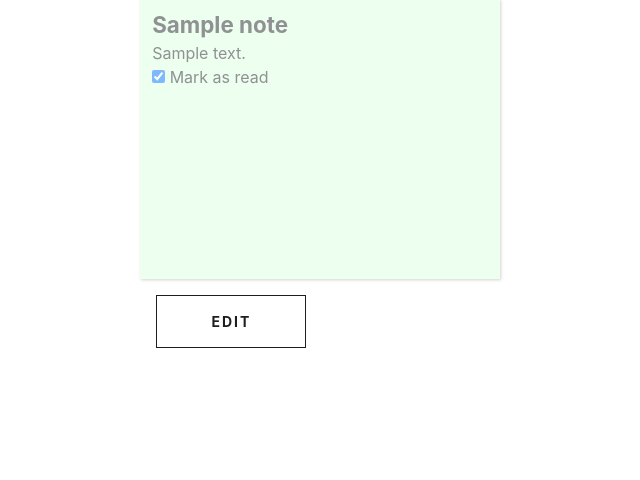
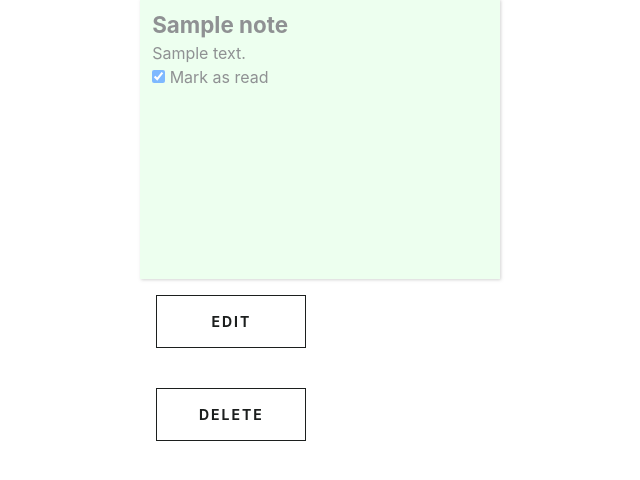
Before and after one commit to Magiczne/FridgeBook, a Django app: page /application/ in a window 1280 px wide. Shown: the part 196-676 px from the top of the page, without its empty margins (88-728 px from the left). Run offline with Django 3.2, Linux system fonts and the light colour scheme; a user stored in the database is signed in; tables that the repository leaves empty hold one stand-in row (values such as "Sample post"); parts of the project's set-up code (start-up, migrations or seed data) failed here and were passed over; some libraries are stand-ins or nearby versions.

Commit message:
[FR + PB] implement delete note

```diff
--- a/application/urls.py
+++ b/application/urls.py
@@ -6,6 +6,7 @@ urlpatterns = [
     path('register/', views.register, name='register'),
     path('notes/add/', views.add_note, name='add_note'),
     path('notes/edit/<str:note_id>', views.edit_note, name='edit_note'),
+    path('notes/delete/<str:note_id>', views.delete_note, name='delete_note'),
     path('notes/update/<str:pk>', views.update_note, name='update_note'),
     path('', views.index, name='index'),
 ]
--- a/application/views.py
+++ b/application/views.py
@@ -1,3 +1,5 @@
+import logging
+
 from django.contrib.auth import login, authenticate
 from django.contrib.auth.decorators import login_required
 from django.http import HttpResponse
@@ -7,7 +9,6 @@ from django.template import loader
 from application.forms import NoteForm
 from application.models import Note
 from .forms import RegisterForm, UpdateNoteForm
-import logging
 
 
 @login_required(login_url='/login/')
@@ -93,3 +94,12 @@ def edit_note(request, note_id):
 
     context = {'form': form, 'note': note}
     return render(request, 'notes/edit.html', context=context)
+
+
+@login_required(login_url='/login/')
+def delete_note(request, note_id):
+    note = get_object_or_404(Note, id=note_id)
+    if request.user != note.user:
+        return redirect('/application/')
+    note.delete()
+    return redirect('/application/')
--- a/templates/index.html
+++ b/templates/index.html
@@ -29,6 +29,9 @@
         <a id="edit-note" class="btn hover-slide-up" href="{% url 'edit_note' note.id %}">
             <span>Edit</span>
         </a>
+        <a id="delete-note" class="btn hover-slide-up red" href="{% url 'delete_note' note.id %}">
+            <span>Delete</span>
+        </a>
         {% endif %}
     </div>
         {% endfor %}
```
Also changed, not shown: application/tests/test_views.py (+45 -0 lines).
